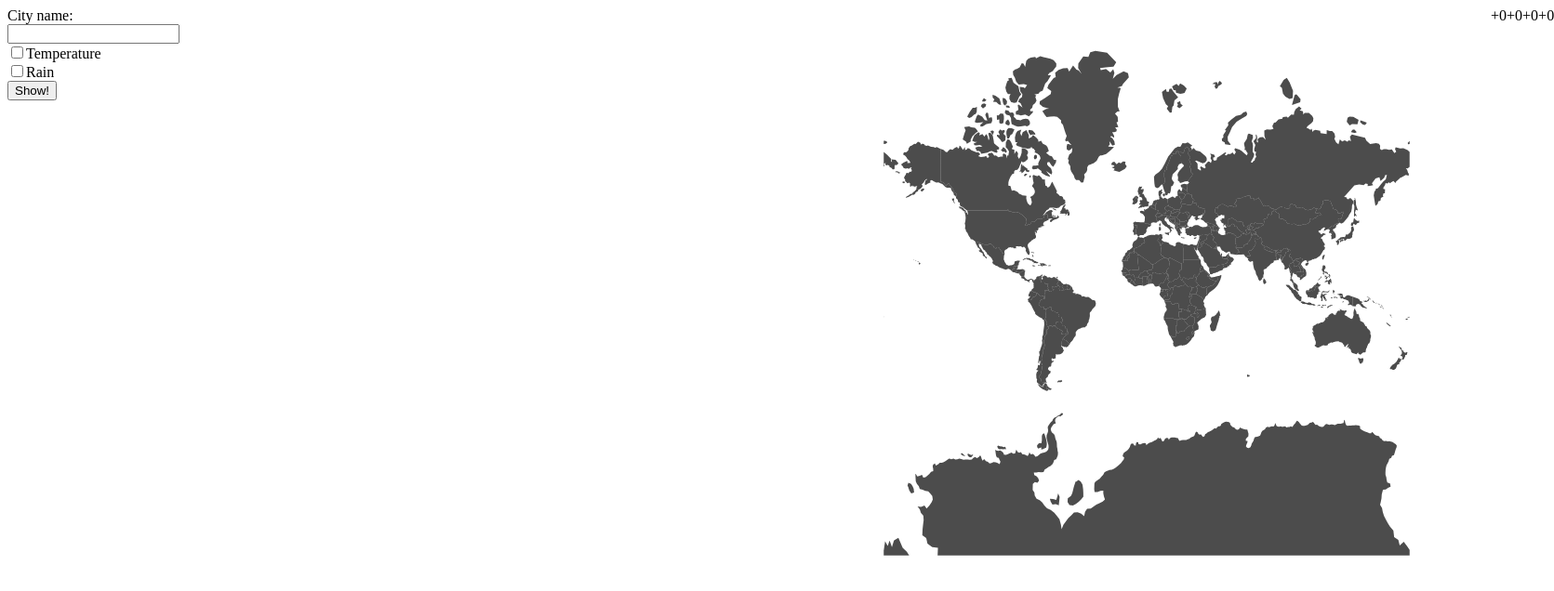
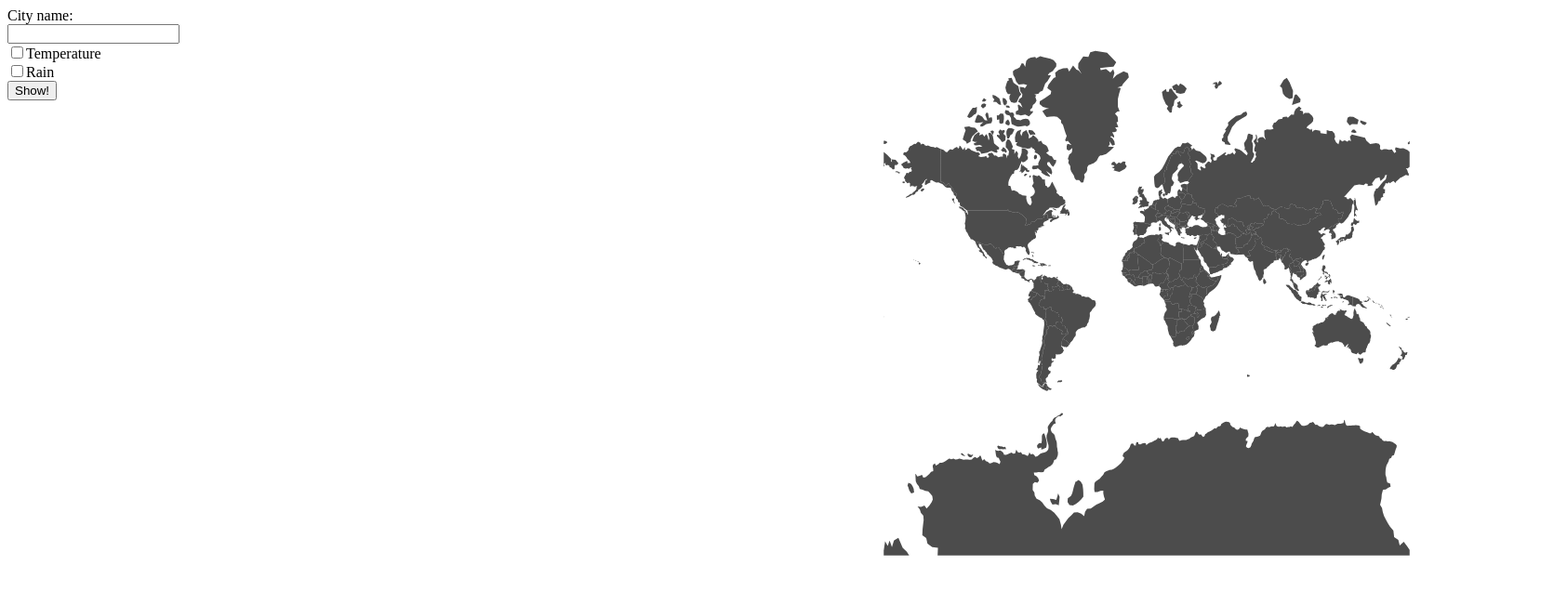
Before and after one commit to LorentimoS/weather-in-city, a React (Vite) app: page / in a window 1280 px wide. Shown: the top 636 px of the page at 93% size, 1671 px wide, since content can reach past the window. Built offline with nearby package versions, Linux system fonts and the light colour scheme.

Commit message:
divide set's on diff useEffect()

```diff
--- a/src/components/App.jsx
+++ b/src/components/App.jsx
@@ -1,4 +1,4 @@
-import { useState, useEffect, useRef } from 'react'
+import { useState, useEffect } from 'react'
 import { Form } from "./Form"
 import { Chart } from "./Chart"
 import { Map } from "./Map"
@@ -7,36 +7,46 @@ import { weatherByCoord } from '../api/weatherByCoord'
 
 function App(props) {
   const [cityName, setCityName] = useState('')
-  const [checkTemp, setCheckTemp] = useState(0)
-  const [checkRain, setCheckRain] = useState(0)
+  const [checkTemp, setCheckTemp] = useState(false)
+  const [checkRain, setCheckRain] = useState(false)
 
-  const [cityInfo, setCityInfo] = useState([]);
-  const [lon, setLon] = useState(0)
-  const [lat, setLat] = useState(0)
+  const [cityInfo, setCityInfo] = useState(undefined);
+  const [lon, setLon] = useState(0.0)
+  const [lat, setLat] = useState(0.0)
 
   const [weatherData, setWeatherData] = useState([])
   const [weatherUnits, setWeatherUnits] = useState([])
 
   const onFormSubmitted = (name, temp, rain) => {
     setCityName(name)
-    setCheckTemp(+temp)
-    setCheckRain(+rain)
+    setCheckTemp(temp)
+    setCheckRain(rain)
   }
 
   useEffect(() => {
     if (cityName != '') {
-      const city = new cityCoord(cityName);
+      const city = new cityCoord(cityName)
       city.info().then(newCityInfo => {
-        setCityInfo(newCityInfo)
+        setCityInfo(newCityInfo[0])
       })
+    }
+  }, [cityName])
 
-      if (cityInfo.length == 0) {
+  useEffect(() => {
+    if (cityName != '') {
+      if (cityInfo == undefined) {
         //alert("Input the real name of city")
         console.log("Unreal name of city")
       }
       else {
-        setLon(cityInfo[0].lon)
-        setLat(cityInfo[0].lat)
+        setLon(cityInfo.lon)
+        setLat(cityInfo.lat)
+      }
+    }
+  }, [cityInfo])
+
+  useEffect(() => {
+    if (cityName != '' && cityInfo != undefined) {
       const cityWeather = new weatherByCoord(lon, lat)
       cityWeather.weather().then(weatherArray => {
         const time = weatherArray.hourly.time;
@@ -50,18 +60,14 @@ function App(props) {
         setWeatherUnits([weatherArray.hourly_units.temperature_2m,
         weatherArray.hourly_units.rain])
       })
-
-        console.log(cityName)
     }
-    }
-  }, [cityName, checkTemp, checkRain])
+  }, [lon])
 
   return (
     <main className="main">
       <Form onFormSubmit={onFormSubmitted} />
-      <Chart arrayWeatherData={weatherData} units={weatherUnits} tempr={checkTemp} rain={checkRain}/>
+      <Chart arrayWeatherData={weatherData} units={weatherUnits} tempr={checkTemp} rain={checkRain} />
       <Map longitude={lon} latitude={lat} />
-      <div>{cityName}+{checkTemp}+{checkRain}+{lon}+{lat}</div>
     </main>
   )
 }
```
Lines whose indentation alone changed are shown as unchanged.
